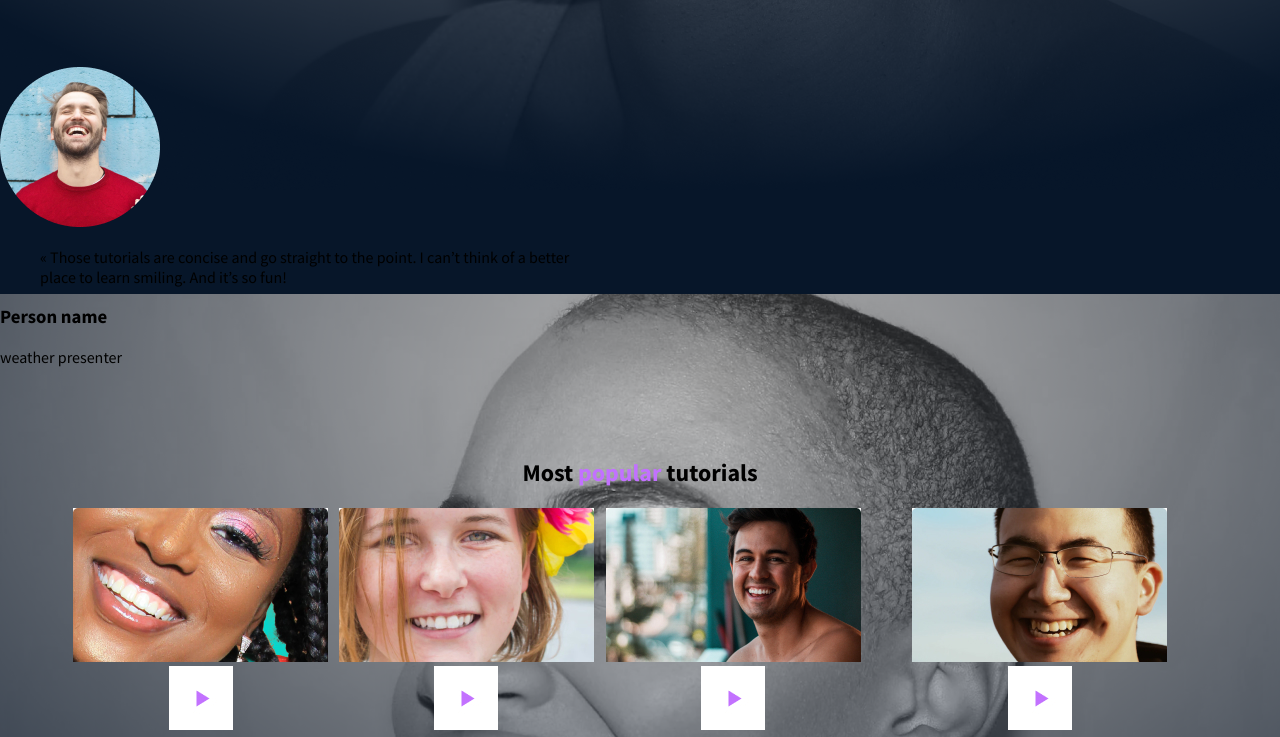
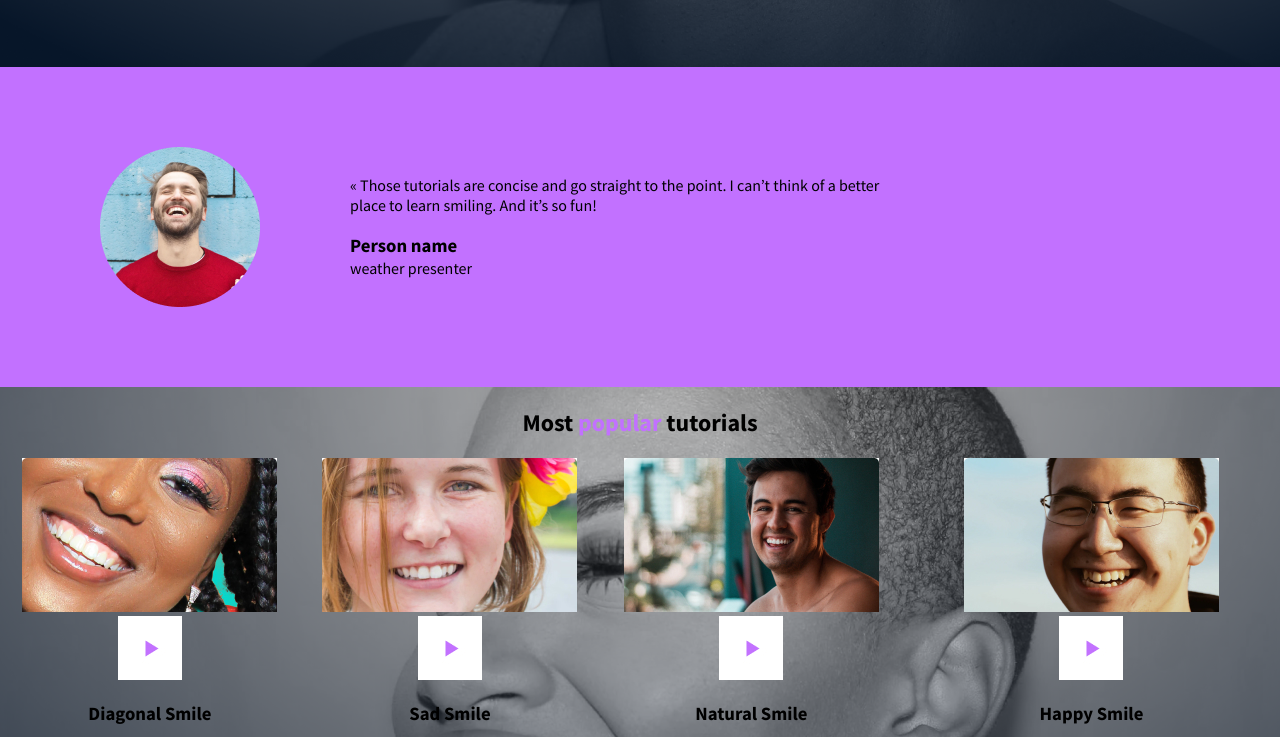
Before and after one commit to Ugokams/alx_html_css, a plain HTML site: page css_advanced/index.html in a window 1280 px wide. Shown: the part 799-1536 px from the top of the page. Drawn offline with Linux system fonts and the light colour scheme; a web font is replaced by a local one.

Commit message:
The quote section has been updated on styles.css

```diff
--- a/css_advanced/styles.css
+++ b/css_advanced/styles.css
@@ -148,3 +148,31 @@ section {
     font-style: italic;
     margin: 0;
 }
+
+.quotes-container{
+    box-sizing: border-box;
+    width: 100%;
+    display: flex;
+    align-items: center;
+    justify-content: left;
+    align-items: center;
+    background-color: #C271FF;
+    padding-top: 80px;
+    padding-bottom: 80px;
+    margin: 0;
+}
+
+.quotes-container img{
+    margin-left: 100px;
+    margin-right: 50px;
+    width: 160px;
+    height: auto;
+}
+
+.quotes h3, p{
+    margin-left: 40px;
+}
+
+.quotes h3{
+    margin-bottom: -15px;
+}
```
